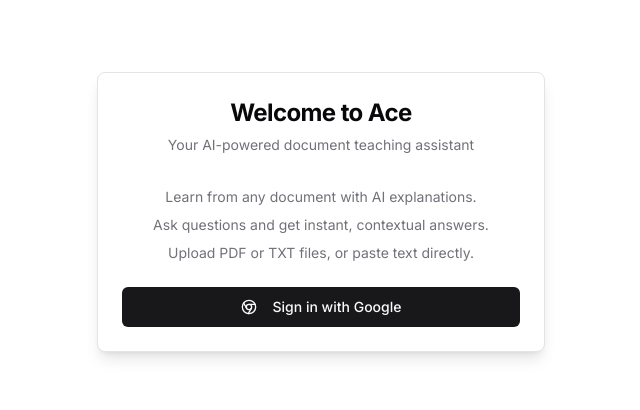
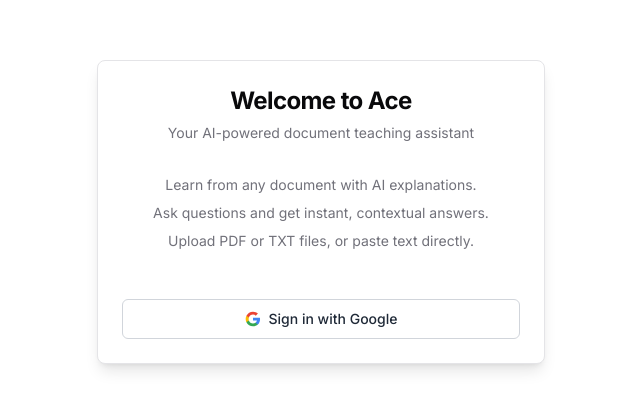
Before and after one commit to arnnvv/chapters, a Next.js app: page /login in a window 1280 px wide. Shown: the part 188-598 px from the top of the page, without its empty margins (319-959 px from the left). Built offline with nearby package versions, Linux system fonts and the light colour scheme.

Commit message:
polacies

```diff
--- a/app/login/page.tsx
+++ b/app/login/page.tsx
@@ -8,17 +8,13 @@
   CardHeader,
   CardTitle,
 } from "@/components/ui/card";
-import { ChromeIcon } from "lucide-react";
 
 export default function LoginPage(): JSX.Element {
   return (
     <div className="flex items-center justify-center min-h-screen bg-background p-4">
       <Card className="w-full max-w-md shadow-lg">
-        {" "}
         <CardHeader className="space-y-1.5 text-center pb-4">
-          {" "}
           <CardTitle className="text-2xl font-bold tracking-tight">
-            {" "}
             Welcome to Ace
           </CardTitle>
           <CardDescription>
@@ -26,8 +22,7 @@
           </CardDescription>
         </CardHeader>
         <CardContent className="pt-4 pb-6">
-          {" "}
-          <div className="flex flex-col gap-2 text-center text-sm text-muted-foreground">
+          <div className="flex flex-col gap-2 text-center text-sm text-muted-foreground mb-6">
             <p>Learn from any document with AI explanations.</p>
             <p>Ask questions and get instant, contextual answers.</p>
             <p>Upload PDF or TXT files, or paste text directly.</p>
@@ -36,12 +31,35 @@
         <CardFooter>
           <Button
             asChild
-            className="w-full flex items-center justify-center"
+            className="w-full flex items-center justify-center bg-white dark:bg-white hover:bg-gray-50 dark:hover:bg-gray-100 border border-gray-300 text-gray-800 dark:text-gray-800 font-medium"
             size="lg"
           >
             <a href="/login/google">
-              <ChromeIcon className="mr-2 h-4 w-4" />
-              Sign in with Google
+              <div className="flex items-center">
+                <svg
+                  className="mr-2 h-4 w-4"
+                  xmlns="http://www.w3.org/2000/svg"
+                  viewBox="0 0 24 24"
+                >
+                  <path
+                    fill="#4285F4"
+                    d="M22.56 12.25c0-.78-.07-1.53-.2-2.25H12v4.26h5.92c-.26 1.37-1.04 2.53-2.21 3.31v2.77h3.57c2.08-1.92 3.28-4.74 3.28-8.09z"
+                  />
+                  <path
+                    fill="#34A853"
+                    d="M12 23c2.97 0 5.46-.98 7.28-2.66l-3.57-2.77c-.98.66-2.23 1.06-3.71 1.06-2.86 0-5.29-1.93-6.16-4.53H2.18v2.84C3.99 20.53 7.7 23 12 23z"
+                  />
+                  <path
+                    fill="#FBBC05"
+                    d="M5.84 14.09c-.22-.66-.35-1.36-.35-2.09s.13-1.43.35-2.09V7.07H2.18C1.43 8.55 1 10.22 1 12s.43 3.45 1.18 4.93l2.85-2.22.81-.62z"
+                  />
+                  <path
+                    fill="#EA4335"
+                    d="M12 5.38c1.62 0 3.06.56 4.21 1.64l3.15-3.15C17.45 2.09 14.97 1 12 1 7.7 1 3.99 3.47 2.18 7.07l3.66 2.84c.87-2.6 3.3-4.53 6.16-4.53z"
+                  />
+                </svg>
+                <span>Sign in with Google</span>
+              </div>
             </a>
           </Button>
         </CardFooter>
--- /dev/null
+++ b/components/ui/separator.tsx
@@ -0,0 +1,33 @@
+"use client";
+
+import { Root } from "@radix-ui/react-separator";
+import { cn } from "@/lib/utils";
+import {
+  forwardRef,
+  type ComponentPropsWithoutRef,
+  type ComponentRef,
+  type JSX,
+} from "react";
+
+export const Separator = forwardRef<
+  ComponentRef<typeof Root>,
+  ComponentPropsWithoutRef<typeof Root>
+>(
+  (
+    { className, orientation = "horizontal", decorative = true, ...props },
+    ref,
+  ): JSX.Element => (
+    <Root
+      ref={ref}
+      decorative={decorative}
+      orientation={orientation}
+      className={cn(
+        "shrink-0 bg-border",
+        orientation === "horizontal" ? "h-[1px] w-full" : "h-full w-[1px]",
+        className,
+      )}
+      {...props}
+    />
+  ),
+);
+Separator.displayName = Root.displayName;
--- a/package.json
+++ b/package.json
@@ -8,7 +8,7 @@
     "st": "next start",
     "l": "pnpm biome lint --write .",
     "f": "pnpm biome format --write .",
-    "add": "pnpm dlx shadcn-ui@latest add"
+    "ua": "pnpm dlx shadcn@latest add"
   },
   "dependencies": {
     "@hookform/resolvers": "^3.10.0",
```
